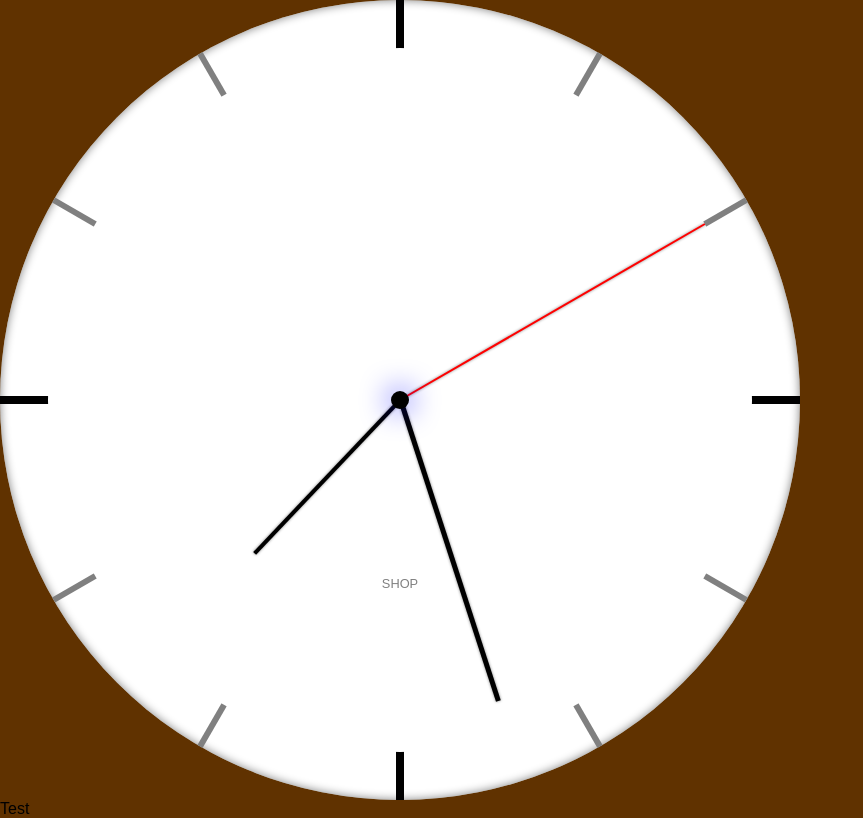
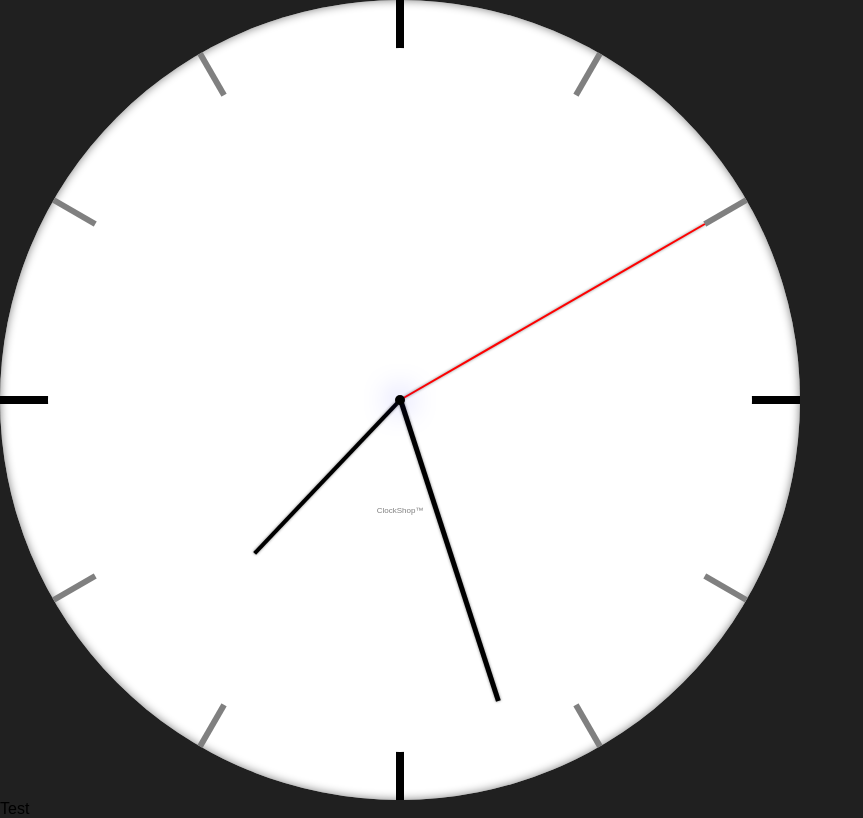
Before and after one commit to nikinator007/Webshop-Uhren, a plain HTML site: page titelleiste.html in a window 1280 px wide. Shown: the whole page, without its empty margins (0-863 px from the left). Drawn offline with nearby package versions, Linux system fonts and the light colour scheme.

Commit message:
Code aufräumen und mehrere kleine Verbesserungen

```diff
--- a/css3clock.css
+++ b/css3clock.css
@@ -77,11 +77,11 @@
 .inner_face::before {
     /* clock center circle small */
     content: "";
-    width: 18px; /* width of inner circle */
-    height: 18px; /* height of inner circle */
+    width: 10px; /* width of inner circle */
+    height: 10px; /* height of inner circle */
     border-radius: 18px;
-    margin-left: -9px; /* set this value of 1/2 width value*/
-    margin-top: -9px; /* set this value of 1/2 height value*/
+    margin-left: -5px; /* set this value of 1/2 width value*/
+    margin-top: -5px; /* set this value of 1/2 height value*/
     background: black;
     position: absolute;
     top: 50%;
@@ -90,13 +90,13 @@
     }
 
 .inner_face::after {
-    content: "SHOP";
+    content: "ClockShop™"; /*The face text goes here*/
     position: absolute;
     width: 100%;
-    font: normal 0.8em Arial;
+    font: normal 0.5em Arial;
     color: gray;
     text-align: center;
-    top: 75%
+    top: 65%
     }
 
 .hand, .hand.hour {
--- a/titelleiste.html
+++ b/titelleiste.html
@@ -6,9 +6,8 @@
 	<link rel="stylesheet" type="text/css" href="css3clock.css" />
 	<style>
 	html, body{
-		background-color: #603200;
+		background-color: #202020;
 	}
-	body *{}
 	</style>
 </head>
 <body>
```
Also changed, not shown: beispielprodukt.html (+5 -5 lines), index.html (+2 -2 lines).
